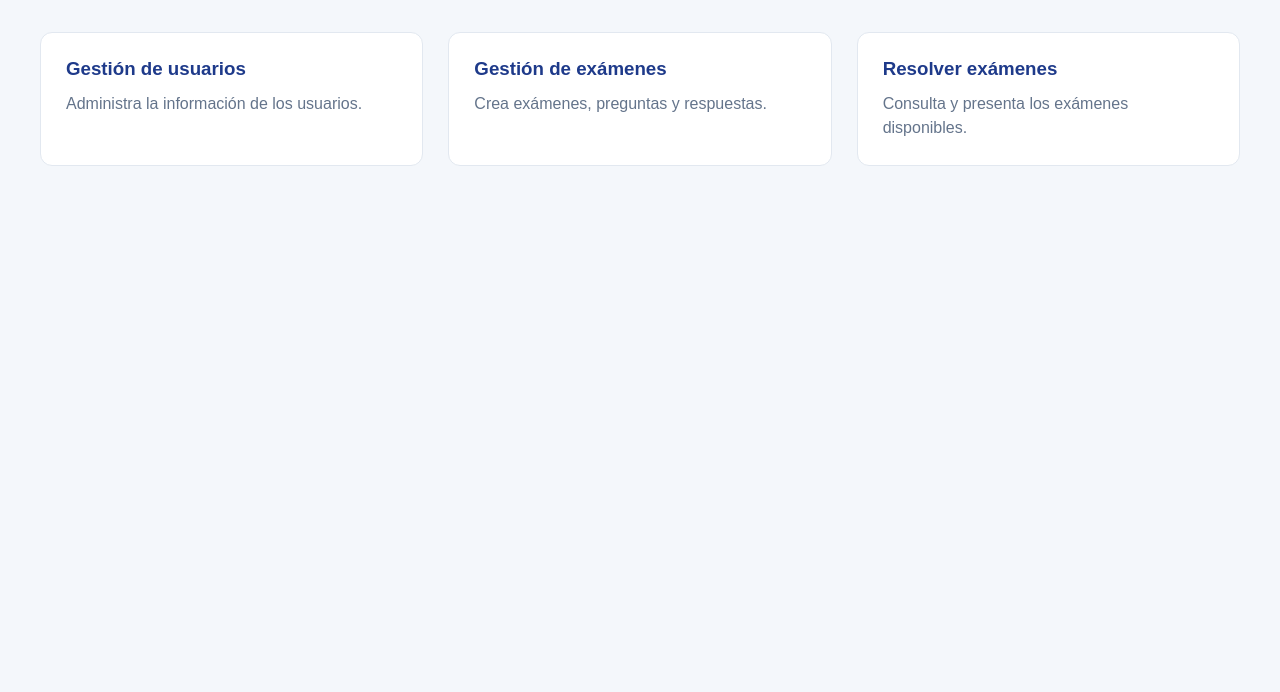
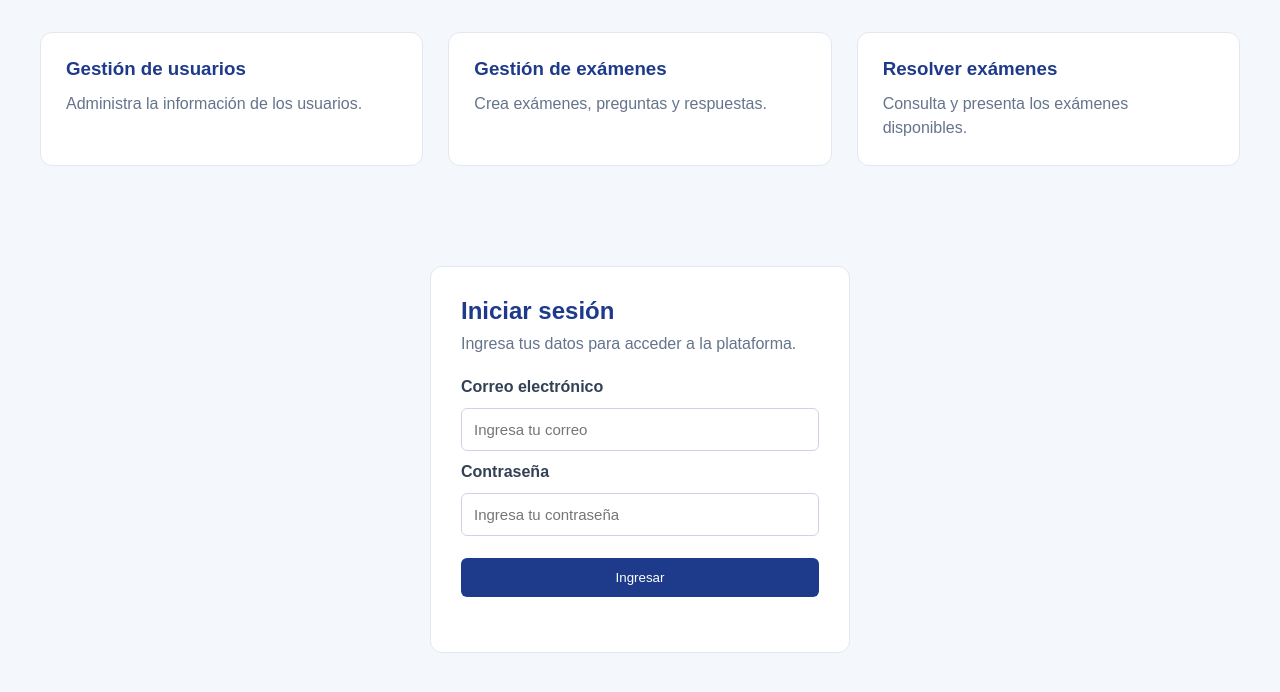
Before and after one commit to ingyurlygonzalezdulcey-creator/ProyectoAcmeschool_JavaScript_GonzalezYurly, a plain HTML site: page index.html in a window 1280 px wide. Shown: the part 270-962 px from the top of the page. Before the commit the page ends 800 px from the top, so only its background shows below. Drawn offline with Linux system fonts and the light colour scheme.

Commit message:
feat: :construction: Se creo el modulo de inicio de sesion

```diff
--- a/index.html
+++ b/index.html
@@ -17,6 +17,7 @@
         <encabezado-aplicacion></encabezado-aplicacion>
         <navegacion-aplicacion></navegacion-aplicacion>
         <inicio-aplicacion></inicio-aplicacion>
+        <inicio-sesion></inicio-sesion>
 </main>
     <!-- Mensaje si JavaScript está desactivado -->
     <noscript>
--- /dev/null
+++ b/js/componentes/inicio-sesion.js
@@ -0,0 +1,34 @@
+// Componente de inicio de sesión
+class InicioSesion extends HTMLElement {
+    connectedCallback() {
+        this.innerHTML = `
+            <section class="contenedor-sesion">
+                <div class="tarjeta-sesion">
+                    <h2>Iniciar sesión</h2>
+                    <p>Ingresa tus datos para acceder a la plataforma.</p>
+                    <form id="formulario-sesion">
+                        <label for="correo">Correo electrónico</label>
+                        <input
+                            type="email"
+                            id="correo"
+                            placeholder="Ingresa tu correo"
+                            required
+                        >
+                        <label for="contrasena">Contraseña</label>
+                        <input
+                            type="password"
+                            id="contrasena"
+                            placeholder="Ingresa tu contraseña"
+                            required
+                        >
+                        <button type="submit">
+                            Ingresar
+                        </button>
+                    </form>
+                    <p id="mensaje-sesion"></p>
+                </div>
+            </section>
+        `;
+    }
+}
+customElements.define("inicio-sesion", InicioSesion);
--- a/js/principal.js
+++ b/js/principal.js
@@ -2,5 +2,6 @@
 import "./componentes/encabezado-aplicacion.js";
 import "./componentes/navegacion-aplicacion.js";
 import "./componentes/inicio-aplicacion.js";
+import "./componentes/inicio-sesion.js";
 console.log("Bienvenido a Acme School");
 console.log("La plataforma de exámenes está iniciando...");
--- a/styles/modulos.css
+++ b/styles/modulos.css
@@ -40,3 +40,52 @@
     color: #64748b;
     line-height: 1.5;
 }
+/* Inicio de sesión */
+.contenedor-sesion {
+    display: flex;
+    justify-content: center;
+    padding: 50px 20px;
+}
+.tarjeta-sesion {
+    background-color: #ffffff;
+    width: 100%;
+    max-width: 420px;
+    padding: 30px;
+    border-radius: 12px;
+    border: 1px solid #e2e8f0;
+}
+.tarjeta-sesion h2 {
+    color: #1e3a8a;
+    margin-bottom: 10px;
+}
+.tarjeta-sesion > p {
+    color: #64748b;
+    margin-bottom: 25px;
+}
+#formulario-sesion {
+    display: flex;
+    flex-direction: column;
+    gap: 12px;
+}
+#formulario-sesion label {
+    font-weight: bold;
+    color: #334155;
+}
+#formulario-sesion input {
+    padding: 12px;
+    border: 1px solid #cbd5e1;
+    border-radius: 6px;
+    font-size: 15px;
+}
+#formulario-sesion button {
+    padding: 12px;
+    margin-top: 10px;
+    background-color: #1e3a8a;
+    color: #ffffff;
+    border: none;
+    border-radius: 6px;
+    cursor: pointer;
+}
+#formulario-sesion button:hover {
+    background-color: #3b82f6;
+}
```
